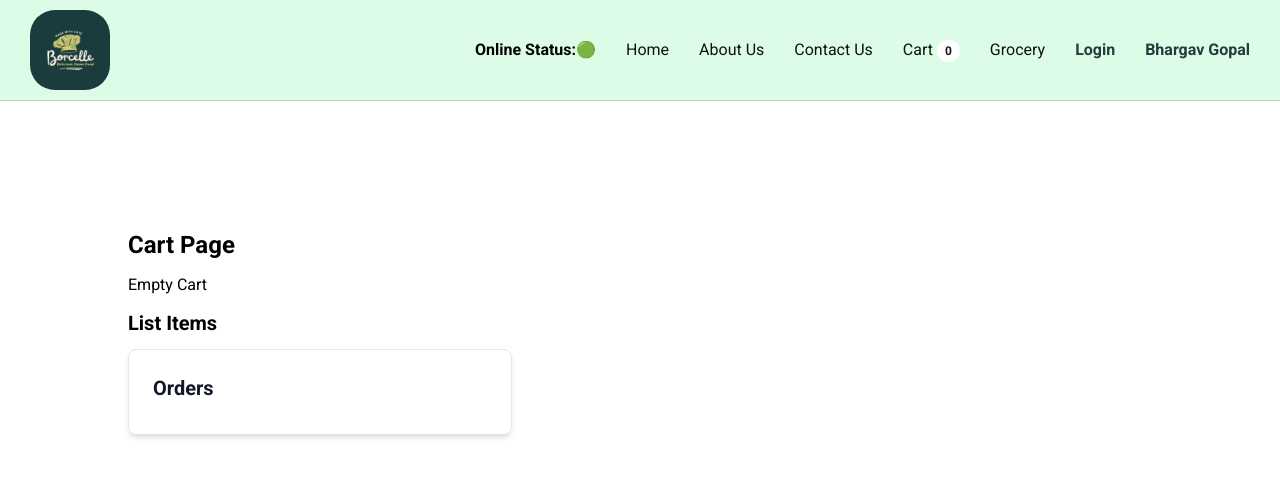
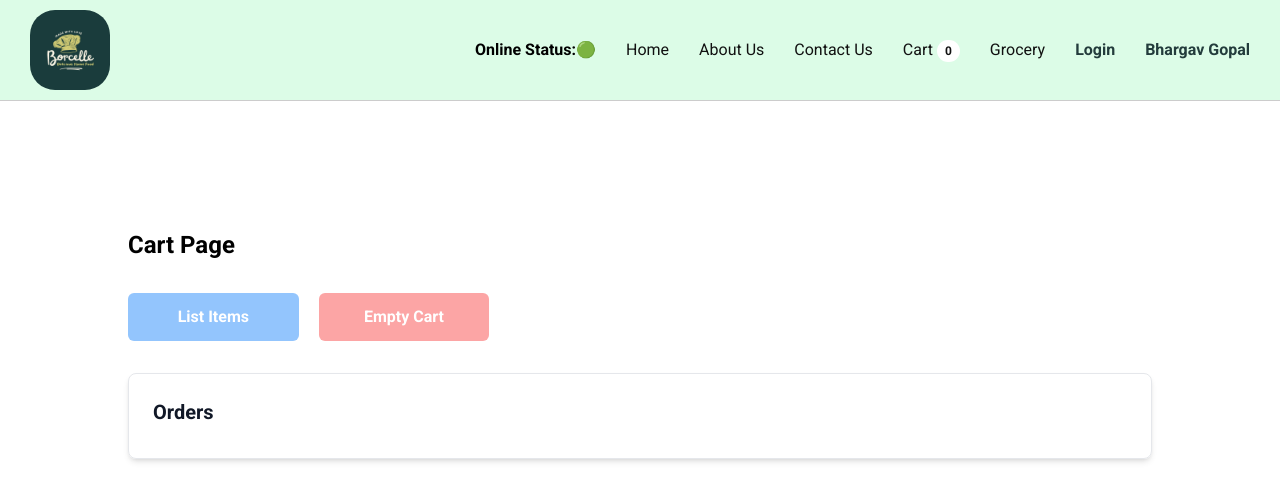
Before and after one commit to bhargavgopal-lanke/React-New, a React (Vite) app: page /cart in a window 1280 px wide. Shown: the top 500 px of the page. Built offline with nearby package versions, Linux system fonts and the light colour scheme.

Commit message:
For displaying same data I'm reusing the listItems component again.

```diff
--- a/src/components/CategoryListItems.jsx
+++ b/src/components/CategoryListItems.jsx
@@ -11,7 +11,7 @@ const CategoryListItems = ({ data }) => {
   const handleAddItem = (item) => {
     // dispatch an action
     dispatch(setAddItems(item));
-    navigate("/cart");
+    // navigate("/cart");
   };
 
   return (
@@ -29,7 +29,7 @@ const CategoryListItems = ({ data }) => {
         return (
           <div
             key={id}
-            className="m-2 p-2 border-b-2 border-gray-200 text-left flex justify-between"
+            className="m-2 p-2 border-b-2 border-gray-200 text-left flex justify-between w-full"
           >
             <div className="w-9/12">
               <div className="py-2">
--- a/src/components/HeaderSubRoutes/Cart.jsx
+++ b/src/components/HeaderSubRoutes/Cart.jsx
@@ -3,6 +3,7 @@ import { useSelector } from "react-redux";
 import store from "../../store";
 import { clearCart } from "../../Slices/CartItems-Slice";
 import { useNavigate } from "react-router";
+import CategoryListItems from "../CategoryListItems";
 
 const Cart = () => {
   const cartItems = useSelector((state) => state?.cart?.cartItems);
@@ -24,29 +25,28 @@ const Cart = () => {
     <div className="body-sec">
       <div className="mb-3 text-2xl font-bold">Cart Page</div>
 
-      <button type="button" className="" onClick={handleEmptyCart}>
-        Empty Cart
-      </button>
-
-      <button className="block my-3 text-xl font-bold" onClick={goBack}>
-        List Items
-      </button>
-
+      <div className="flex gap-5 my-5">
+        <button
+          className="block bg-blue-300 rounded-md p-3 my-3 text-md font-bold text-white w-2/12"
+          onClick={goBack}
+        >
+          List Items
+        </button>
+        <button
+          type="button"
+          className="bg-red-300 rounded-md p-3 my-3 text-md font-bold text-white w-2/12"
+          onClick={handleEmptyCart}
+        >
+          Empty Cart
+        </button>
+      </div>
       <div
-        className="block p-6 max-w-sm
+        className="block p-6 w-full
             bg-white-600 rounded-lg
-            border border-grey-200 shadow-md"
+            border border-grey-200 shadow-md mb-6"
       >
         <h1 className="mb-2 text-xl font-bold text-gray-900">Orders</h1>
-        {cartItems &&
-          cartItems.map((item) => {
-            const { id, name, price } = item?.card?.info;
-            return (
-              <p className="text-black" key={id}>
-                {name} - {price}
-              </p>
-            );
-          })}
+        {<CategoryListItems data={cartItems} />}
       </div>
     </div>
   );
--- a/src/components/RestaurantCategory.jsx
+++ b/src/components/RestaurantCategory.jsx
@@ -9,7 +9,7 @@ const RestaurantCategory = ({ categoryList, showItems, setShowIndex }) => {
   };
   return (
     <>
-      <div className="w-6/12 mx-auto mb-10 bg-gray-50 py-2 px-5 shadow-lg">
+      <div className="w-9/12 mx-auto mb-10 bg-gray-50 py-2 px-5 shadow-lg">
         <div
           className="flex justify-between items-center cursor-pointer"
           onClick={handleClick}
```
